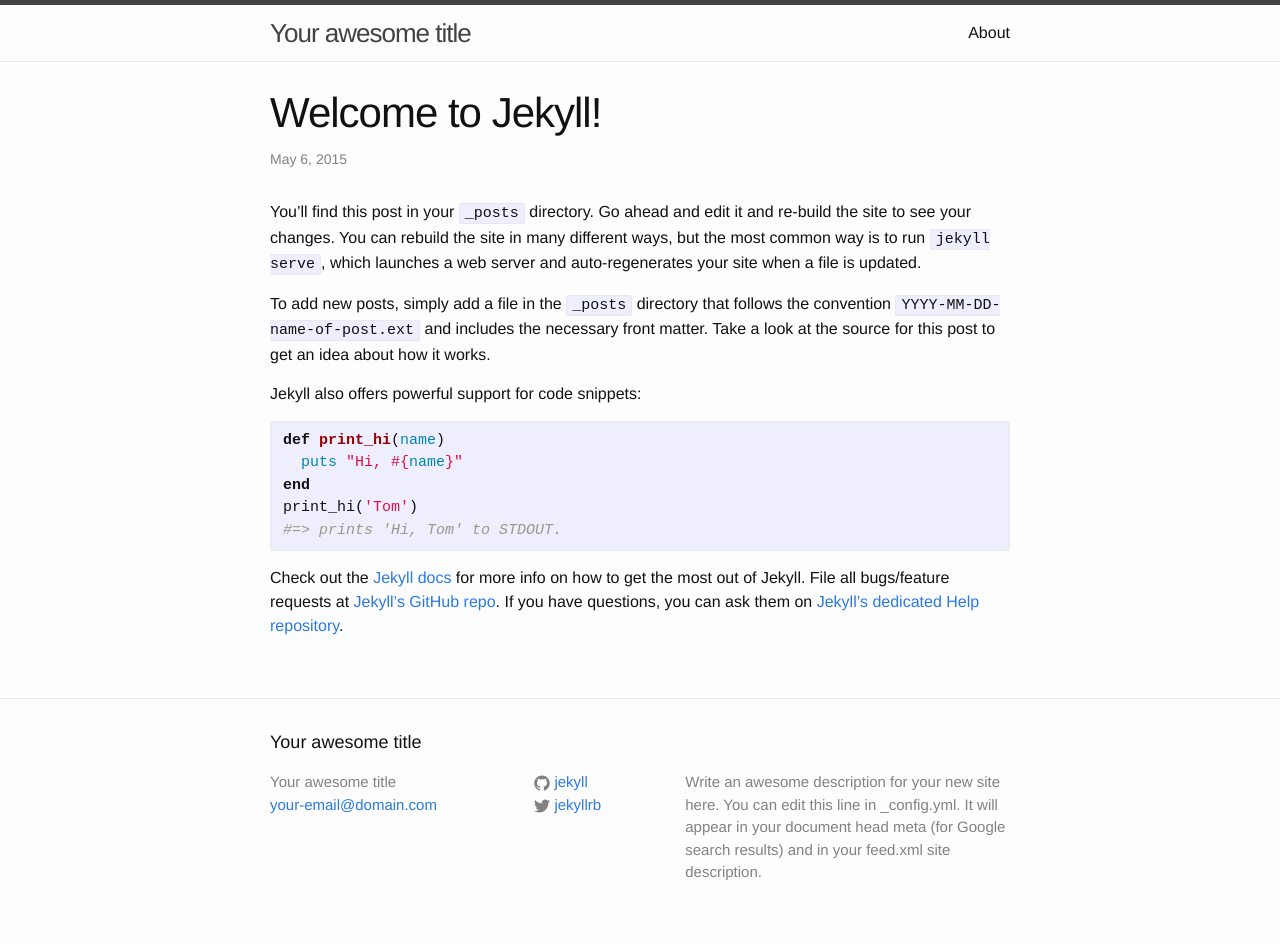
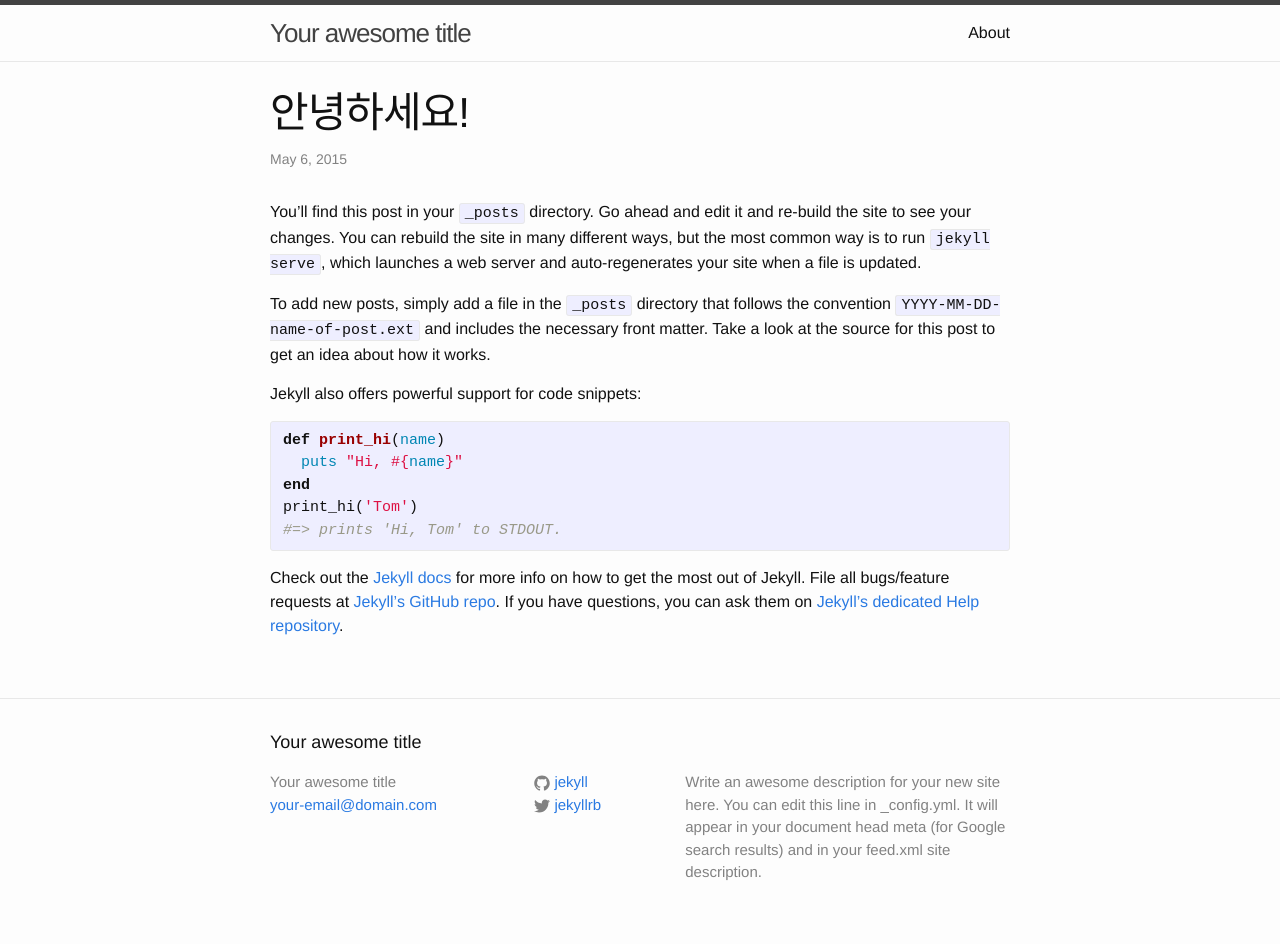
Before and after one commit to jungu9/jungu9.github.com, a Jekyll site: the page built from _posts/2015-05-06-welcome-to-jekyll.markdown, in a window 1280 px wide. Built offline with Jekyll 4.4.1, drawn with Linux system fonts in a browser that asks for light colours.

Commit message:
Update 2015-05-06-welcome-to-jekyll.markdown

```diff
--- a/_posts/2015-05-06-welcome-to-jekyll.markdown
+++ b/_posts/2015-05-06-welcome-to-jekyll.markdown
@@ -1,6 +1,6 @@
 ---
 layout: post
-title:  "Welcome to Jekyll!"
+title:  "안녕하세요!"
 date:   2015-05-06 15:42:18
 categories: jekyll update
 ---
```
